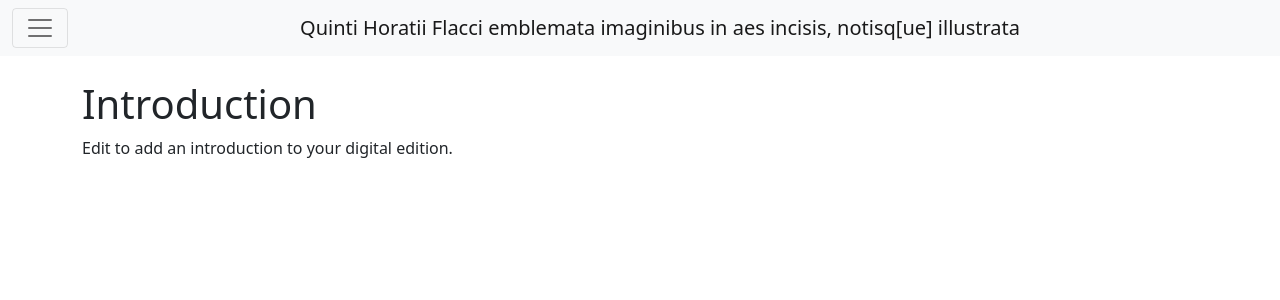
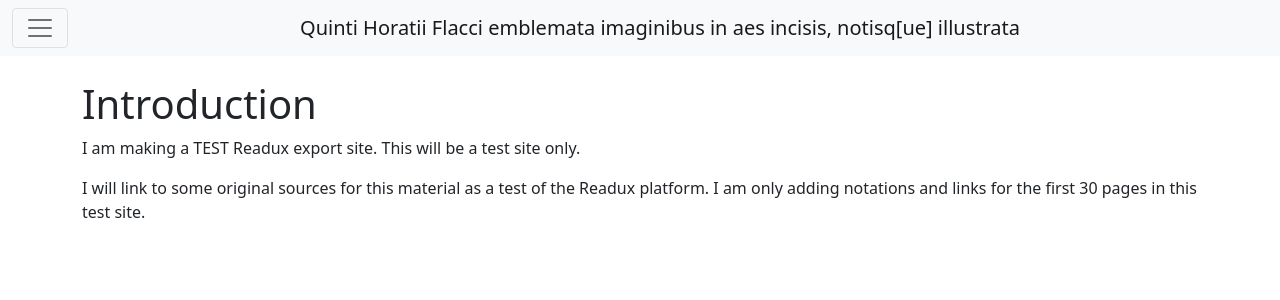
Before and after one commit to jcmundy/ReaduxIoExport_QuintiHoratii_Annotated30, a Jekyll site: the page built from introduction.md, in a window 1280 px wide. Shown: the top 300 px of the page. Built offline with Jekyll 4.4.1, drawn with Linux system fonts in a browser that asks for light colours.

Commit message:
Add an introduction

```diff
--- a/introduction.md
+++ b/introduction.md
@@ -6,5 +6,6 @@ excerpt: An introduction explaining annotation methods and goals.
 ---
 
 <p class="message">
-  Edit to add an introduction to your digital edition.
+  I am making a TEST Readux export site. This will be a test site only. </p>
+<p>I will link to some original sources for this material as a test of the Readux platform. I am only adding notations and links for the first 30 pages in this test site.
 </p>
```
